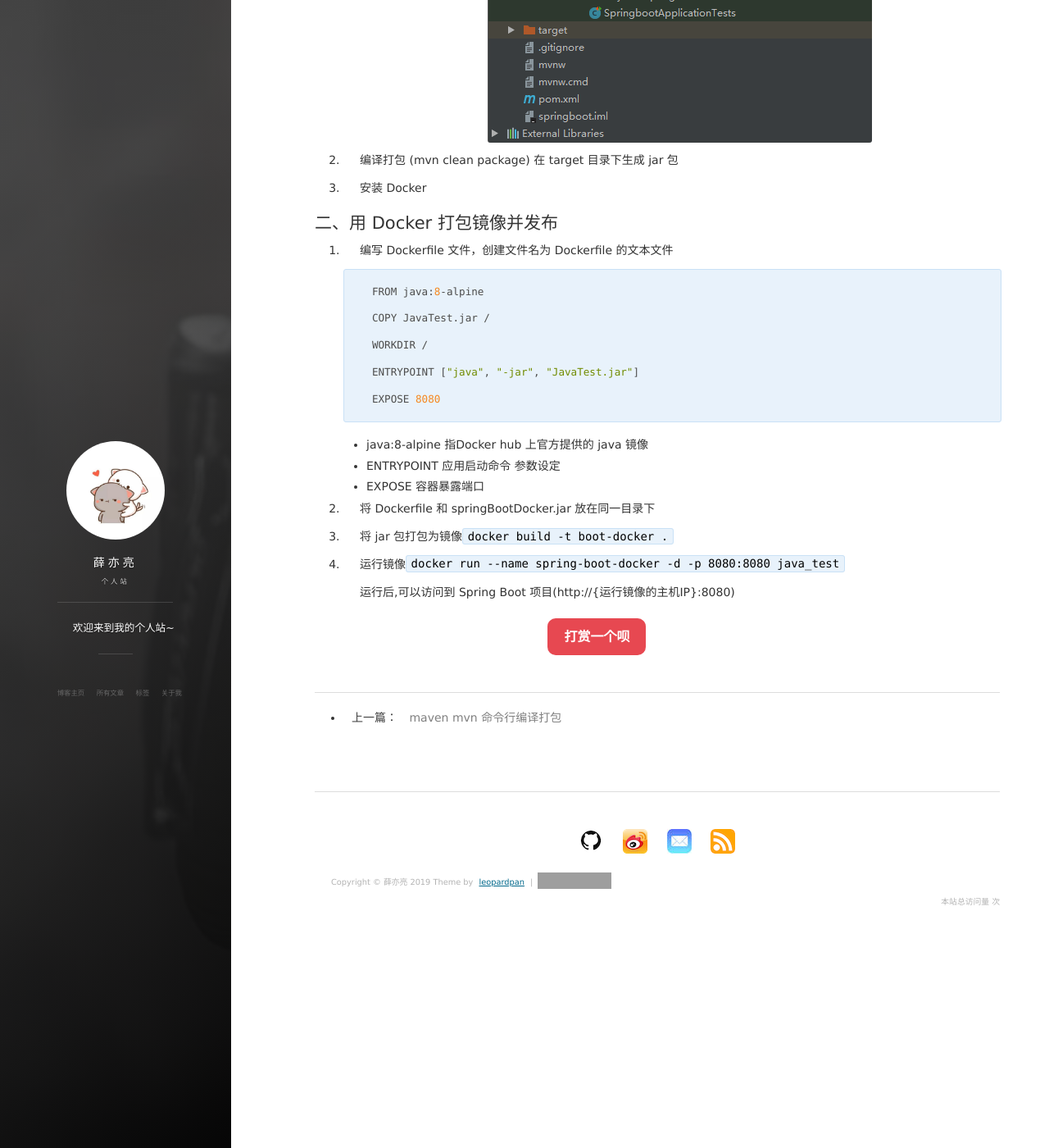
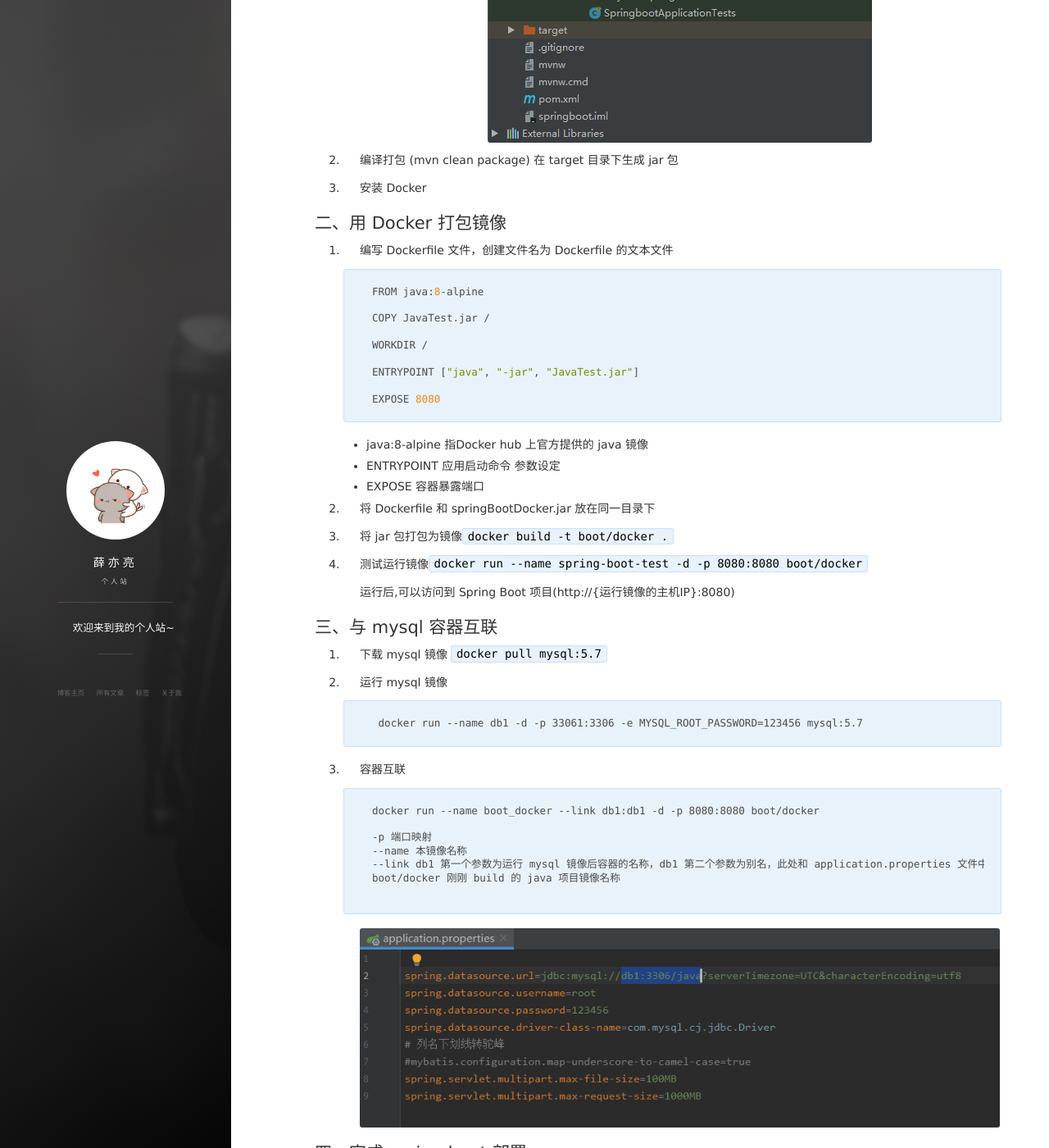
Before and after one commit to 787119359/787119359.github.io, a Jekyll site: the page built from _posts/2019-12-04-Docker 部署 Spring Boot 项目.md, in a window 1280 px wide and 1400 px high, scrolled down 512 px. Shown: the whole window at 82% size. Built offline with Jekyll 4.4.1, drawn with Linux system fonts in a browser that asks for light colours; nearby versions of some CDN libraries; comment, search, counter and statistics services are not loaded; grey boxes are pictures that could not be loaded.

Commit message:
Docker/SpringBoot

````diff
--- a/_posts/2019-12-04-Docker 部署 Spring Boot 项目.md
+++ b/_posts/2019-12-04-Docker 部署 Spring Boot 项目.md
@@ -17,7 +17,7 @@
 
 
 
-## 二、用 Docker 打包镜像并发布
+## 二、用 Docker 打包镜像
 
 1. 编写 Dockerfile 文件，创建文件名为 Dockerfile 的文本文件
 
@@ -39,8 +39,41 @@
 
 2. 将 Dockerfile 和 springBootDocker.jar 放在同一目录下
 
-3. 将 jar 包打包为镜像`docker build -t boot-docker .`
+3. 将 jar 包打包为镜像`docker build -t boot/docker .`
 
-4. 运行镜像`docker run --name spring-boot-docker -d -p 8080:8080 java_test`
+4. 测试运行镜像`docker run --name spring-boot-test -d -p 8080:8080 boot/docker`
 
 	运行后,可以访问到 Spring Boot 项目(http://{运行镜像的主机IP}:8080)
+
+
+
+
+## 三、与 mysql 容器互联
+
+1. 下载 mysql  镜像 `docker pull mysql:5.7`
+
+2. 运行 mysql 镜像
+
+	```
+	 docker run --name db1 -d -p 33061:3306 -e MYSQL_ROOT_PASSWORD=123456 mysql:5.7
+	```
+
+3. 容器互联
+
+	```
+	docker run --name boot_docker --link db1:db1 -d -p 8080:8080 boot/docker
+
+	-p 端口映射
+	--name 本镜像名称
+	--link db1 第一个参数为运行 mysql 镜像后容器的名称，db1 第二个参数为别名，此处和 application.properties 文件中连接mysql的地址保持一致
+	boot/docker 刚刚 build 的 java 项目镜像名称
+
+	```
+
+	![sb_application_jdbc](\images\posts\Dock部署SpringBoot项目\sb_application_jdbc.png)
+
+
+
+## 四、完成 spring boot 部署
+
+![ant-demo](\images\posts\Dock部署SpringBoot项目\ant-demo.png)
````
Also changed, not shown: images/posts/Dock部署SpringBoot项目/sb_application_jdbc.png (added), 1 other file.
